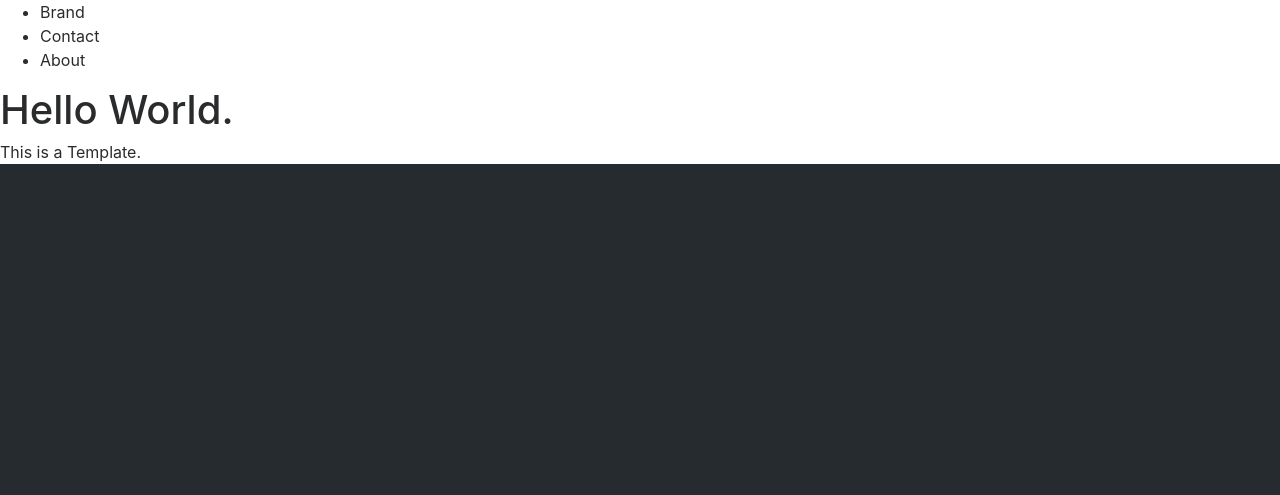
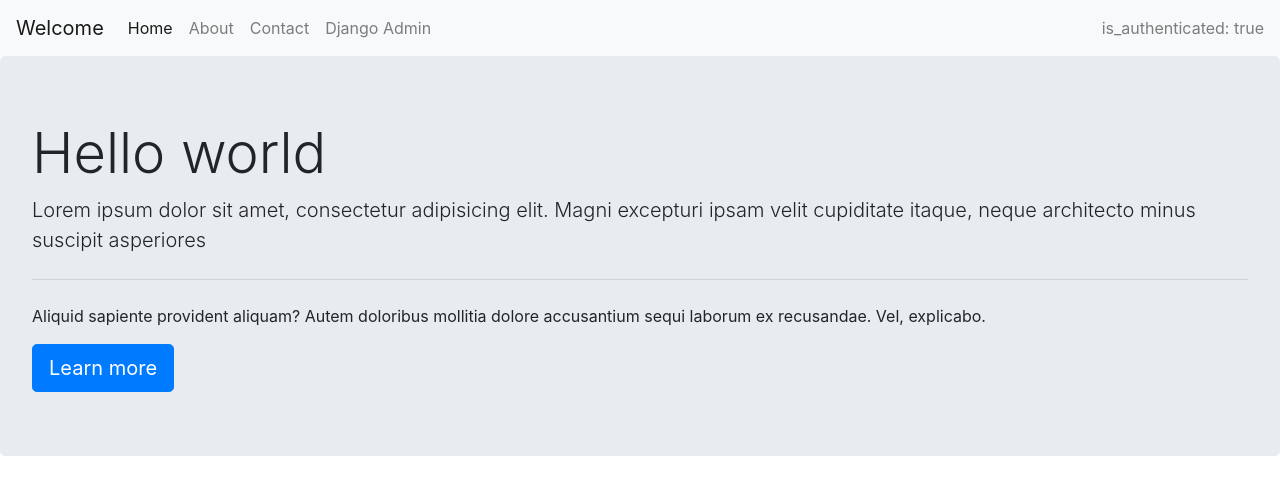
Before and after one commit to Lawson2017/acute-burmese, a Django app: page / in a window 1280 px wide. Shown: the top 495 px of the page. Run offline with Django 3.2, Linux system fonts and the light colour scheme; some libraries are stand-ins or nearby versions.

Commit message:
templating and adding bootstrap, jQuery, fonts etc

```diff
--- a/src/pages/views.py
+++ b/src/pages/views.py
@@ -9,7 +9,13 @@ def home_view(request, *args, **kwargs): # arguments and keyword arguments
 	return render(request, "home.html", {})
 
 def contact_view(request, *args, **kwargs):
-	return render(request, "contact.html", {})
+		contacts = {
+			'title': "Jim",
+			2: "Joe",
+			3: "Jack"
+		}
+		return render(request, "contact.html", contacts)
+
 
 
 def about_view(request, *args, **kwargs):
@@ -21,5 +27,4 @@ def about_view(request, *args, **kwargs):
 		"my_html": "<h1>Hello World</h1>"
 
 	}
-
 	return render(request, "about.html", my_context)
--- a/src/static/css/main.css
+++ /dev/null
@@ -1,5 +0,0 @@
-html {
-  overflow-x: hidden;
-  background-color: #262B30;
-  color: white;
-}
--- a/src/templates/about.html
+++ b/src/templates/about.html
@@ -1,8 +1,8 @@
 {% extends 'base.html' %}
 
 {% block content %}
+<div style = "display: none" class ="about">
 <h1>About Us</h1>
-
 <h3>{{ title|capfirst|title}}</h3>
 <p>This is a Template.</p>
 
@@ -30,9 +30,8 @@
 
 {% endfor %}
 </ul>
-
+</div>
 {% endblock %}
-
 
 			<!-- NOTES -->
 
--- a/src/templates/base.html
+++ b/src/templates/base.html
@@ -4,20 +4,31 @@
 <html>
 <head>
 		<!-- This makes the bootstrap css work -->
-		<link rel="stylesheet" href="https://maxcdn.bootstrapcdn.com/bootstrap/4.0.0-alpha.6/css/bootstrap.min.css" integrity="sha384-rwoIResjU2yc3z8GV/NPeZWAv56rSmLldC3R/AZzGRnGxQQKnKkoFVhFQhNUwEyJ" crossorigin="anonymous">
+		<link rel="stylesheet" href="https://stackpath.bootstrapcdn.com/bootstrap/4.5.0/css/bootstrap.min.css" integrity="sha384-9aIt2nRpC12Uk9gS9baDl411NQApFmC26EwAOH8WgZl5MYYxFfc+NcPb1dKGj7Sk" crossorigin="anonymous">
 
 		<!-- This connects my CSS external stylesheet to the index.html -->
-		<link rel="stylesheet" href="{% static 'css/main.css' %}">
+		<link rel="stylesheet" src="static/css/main.css">
 	<title>Coding for Entrepreneurs is doing Try Django</title>
 
 </head>
 <body>
 
 	{%include 'navbar.html'%}
-
 	{% block content %}
 	<!-- replace content outside of this body in exterior files on the same DIR-->
 	{% endblock %}
-
+<script src ="statc/js/main.js"></script>
+<script
+  src="https://code.jquery.com/jquery-3.5.1.js"
+  integrity="sha256-QWo7LDvxbWT2tbbQ97B53yJnYU3WhH/C8ycbRAkjPDc="
+  crossorigin="anonymous"></script>
+  <script type="text/javascript">
+  //jQuery animations for pages - this doesn't belong here Jack
+	$(function (){
+		$(".jumbotron").delay(200).slideToggle();
+		$(".navbar").fadeIn(700);
+		$(".about").delay(200).slideToggle();
+	});
+	</script>
 </body>
 </html>
--- a/src/templates/home.html
+++ b/src/templates/home.html
@@ -2,7 +2,11 @@
 	{% extends 'base.html' %}
 
 	{% block content %}
-		<h1>Hello World.</h1>
-
-		<p>This is a Template.</p>
+	<div style="display: none;" class="jumbotron">
+		  <h1 class="display-4">Hello world</h1>
+		  <p class="lead">Lorem ipsum dolor sit amet, consectetur adipisicing elit. Magni excepturi ipsam velit cupiditate itaque, neque architecto minus suscipit asperiores</p>
+		  <hr class="my-4">
+		  <p>Aliquid sapiente provident aliquam? Autem doloribus mollitia dolore accusantium sequi laborum ex recusandae. Vel, explicabo.</p>
+		  <a class="btn btn-primary btn-lg" href="#" role="button">Learn more</a>
+	</div>
 	{% endblock %}
--- a/src/templates/navbar.html
+++ b/src/templates/navbar.html
@@ -1,7 +1,24 @@
-<nav>
-	<ul>
-		<li>Brand</li>
-		<li>Contact</li>
-		<li>About</li>
-	</ul>
+<nav style ="display: none" class="navbar navbar-expand-lg navbar-light bg-light">
+  <a class="navbar-brand">Welcome</a>
+  <button class="navbar-toggler" type="button" data-toggle="collapse" data-target="#navbarText" aria-controls="navbarText" aria-expanded="false" aria-label="Toggle navigation">
+    <span class="navbar-toggler-icon"></span>
+  </button>
+  <div class="collapse navbar-collapse" id="navbarText">
+    <ul class="navbar-nav mr-auto">
+      <li class="nav-item active">
+        <a class="nav-link" href="/">Home <span class="sr-only">(current)</span></a>
+      </li>
+      <li class="nav-item">
+        <a class="nav-link" href="/about">About</a>
+      </li>
+      <li class="nav-item">
+        <a class="nav-link" href="/contact">Contact</a>
+      </li> <li class="nav-item">
+        <a class="nav-link" href="/admin" target="/blank;">Django Admin</a>
+      </li>
+    </ul>
+    <span class="navbar-text">
+      is_authenticated: true
+    </span>
+  </div>
 </nav>
--- /dev/null
+++ b/src/templates/static/css/main.css
@@ -0,0 +1,3 @@
+.jumbotron {
+  background-color: rgba(200, 100, 0, 0.9);
+}
--- /dev/null
+++ b/src/templates/static/js/main.js
@@ -0,0 +1,5 @@
+<script type="text/javascript">
+$(function (){
+    $(".jumbotron").fadeIn(2000)
+});
+</script>
--- a/src/trydjango/settings.py
+++ b/src/trydjango/settings.py
@@ -41,7 +41,7 @@ INSTALLED_APPS = [
 
     #third party
 
-    #own
+    #personal build
     'pages',
     'products',
 ]
@@ -62,6 +62,7 @@ ROOT_URLCONF = 'trydjango.urls'
 TEMPLATES = [
     {
         'BACKEND': 'django.template.backends.django.DjangoTemplates',
+        # a fluid path that will work for anyone who's downloaded this project and is viewing it locally
         'DIRS': [os.path.join(BASE_DIR, "templates")],
         'APP_DIRS': True,
         'OPTIONS': {
--- a/src/trydjango/urls.py
+++ b/src/trydjango/urls.py
@@ -1,18 +1,4 @@
-"""trydjango URL Configuration
 
-The `urlpatterns` list routes URLs to views. For more information please see:
-    https://docs.djangoproject.com/en/2.0/topics/http/urls/
-Examples:
-Function views
-    1. Add an import:  from my_app import views
-    2. Add a URL to urlpatterns:  path('', views.home, name='home')
-Class-based views
-    1. Add an import:  from other_app.views import Home
-    2. Add a URL to urlpatterns:  path('', Home.as_view(), name='home')
-Including another URLconf
-    1. Import the include() function: from django.urls import include, path
-    2. Add a URL to urlpatterns:  path('blog/', include('blog.urls'))
-"""
 from django.contrib import admin
 from django.urls import path
 
```
Also changed, not shown: src/templates/contact.html (+7 -2 lines), src/db.sqlite3.
